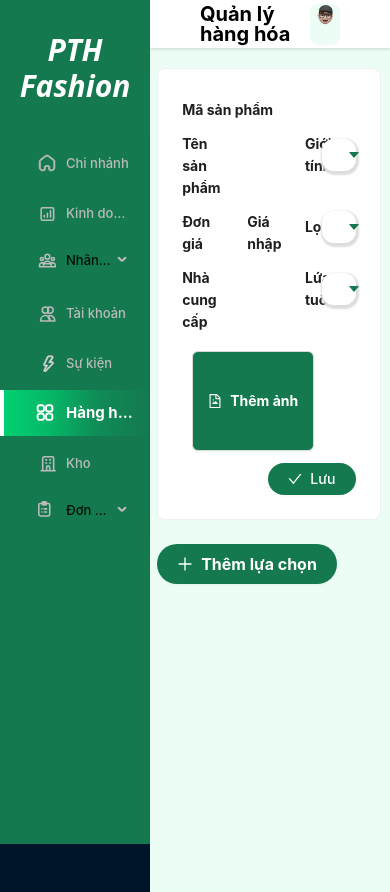
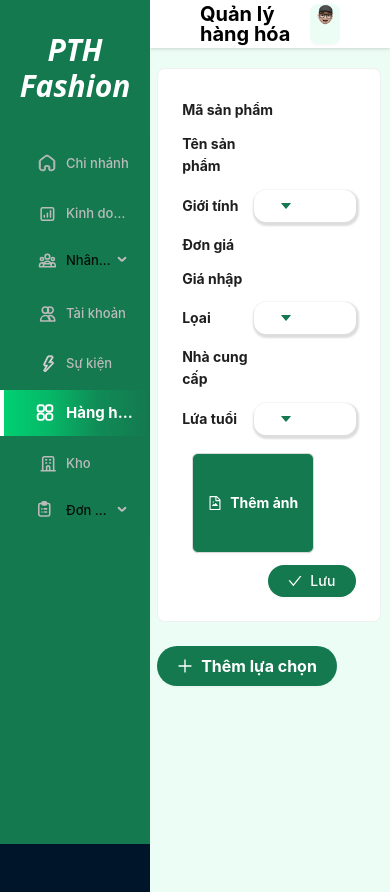
Before and after one commit to hienbui-iwrp/Fashion_store_FE, a Next.js app: page /admin/goods/detail in a window 390 px wide. Built offline with nearby package versions, Linux system fonts and the light colour scheme.

Commit message:
update responsive

```diff
--- a/src/pages/admin/goods/detail.tsx
+++ b/src/pages/admin/goods/detail.tsx
@@ -131,16 +131,16 @@ const Goods = () => {
       <Space direction='vertical' style={{ width: '99%' }} size='large'>
         <Card>
           <Row className={styles.adminRow}>
-            <b className='mr-6'>Mã sản phẩm</b>
+            <b className='mr-10'>Mã sản phẩm</b>
             {data?.id}
           </Row>
           <Row>
-            <Col span={15}>
+            <Col xs={24} sm={15}>
               <Row className={styles.adminRow}>
-                <Col span={6}>
+                <Col xs={10} sm={6}>
                   <b>Tên sản phẩm</b>
                 </Col>
-                <Col span={18}>
+                <Col xs={14} sm={18}>
                   {data?.name && (
                     <Input
                       defaultValue={data.name}
@@ -150,13 +150,13 @@ const Goods = () => {
                 </Col>
               </Row>
             </Col>
-            <Col span={2}></Col>
-            <Col span={7}>
+            <Col xs={24} sm={1} lg={2}></Col>
+            <Col xs={24} sm={8} lg={7}>
               <Row className={styles.adminRow}>
-                <Col span={8}>
+                <Col xs={10} sm={8}>
                   <b>Giới tính</b>
                 </Col>
-                <Col span={16}>
+                <Col xs={14} sm={16}>
                   <DropdownButton
                     label={data?.gender}
                     items={[{ content: 'a' }, { content: 'b' }]}
@@ -166,12 +166,12 @@ const Goods = () => {
             </Col>
           </Row>
           <Row>
-            <Col span={7}>
+            <Col xs={24} sm={7} lg={7}>
               <Row className={styles.adminRow}>
-                <Col span={13}>
+                <Col xs={10} sm={13}>
                   <b>Đơn giá</b>
                 </Col>
-                <Col span={11}>
+                <Col xs={14} sm={11}>
                   {data?.price && (
                     <InputNumber
                       defaultValue={data.price}
@@ -181,13 +181,13 @@ const Goods = () => {
                 </Col>
               </Row>
             </Col>
-            <Col span={2}></Col>
-            <Col span={6}>
+            <Col sm={1} lg={2}></Col>
+            <Col xs={24} sm={7} lg={6}>
               <Row className={styles.adminRow}>
-                <Col span={12}>
+                <Col xs={10} sm={12}>
                   <b>Giá nhập</b>
                 </Col>
-                <Col span={12}>
+                <Col xs={14} sm={12}>
                   {data?.cost && (
                     <InputNumber
                       defaultValue={data?.cost}
@@ -197,13 +197,13 @@ const Goods = () => {
                 </Col>
               </Row>
             </Col>
-            <Col span={2}></Col>
-            <Col span={7}>
+            <Col sm={1} lg={2}></Col>
+            <Col xs={24} sm={8} lg={7}>
               <Row className={styles.adminRow}>
-                <Col span={8}>
+                <Col xs={10} sm={8}>
                   <b>Lọai</b>
                 </Col>
-                <Col span={16}>
+                <Col xs={14} sm={16}>
                   <DropdownButton
                     label={data?.type}
                     items={[{ content: 'a' }, { content: 'b' }]}
@@ -213,12 +213,12 @@ const Goods = () => {
             </Col>
           </Row>
           <Row>
-            <Col span={15}>
+            <Col xs={24} sm={15}>
               <Row className={styles.adminRow}>
-                <Col span={6}>
+                <Col xs={10} sm={6}>
                   <b>Nhà cung cấp</b>
                 </Col>
-                <Col span={18}>
+                <Col xs={14} sm={18}>
                   {data?.supplier && (
                     <Input
                       defaultValue={data.supplier}
@@ -228,13 +228,13 @@ const Goods = () => {
                 </Col>
               </Row>
             </Col>
-            <Col span={2}></Col>
-            <Col span={7}>
+            <Col xs={24} sm={1} lg={2}></Col>
+            <Col xs={24} sm={8} lg={7}>
               <Row className={styles.adminRow}>
-                <Col span={8}>
+                <Col xs={10} sm={8}>
                   <b>Lứa tuổi</b>
                 </Col>
-                <Col span={16}>
+                <Col xs={14} sm={16}>
                   <DropdownButton
                     label={data?.age}
                     items={[{ content: 'a' }, { content: 'b' }]}
```
